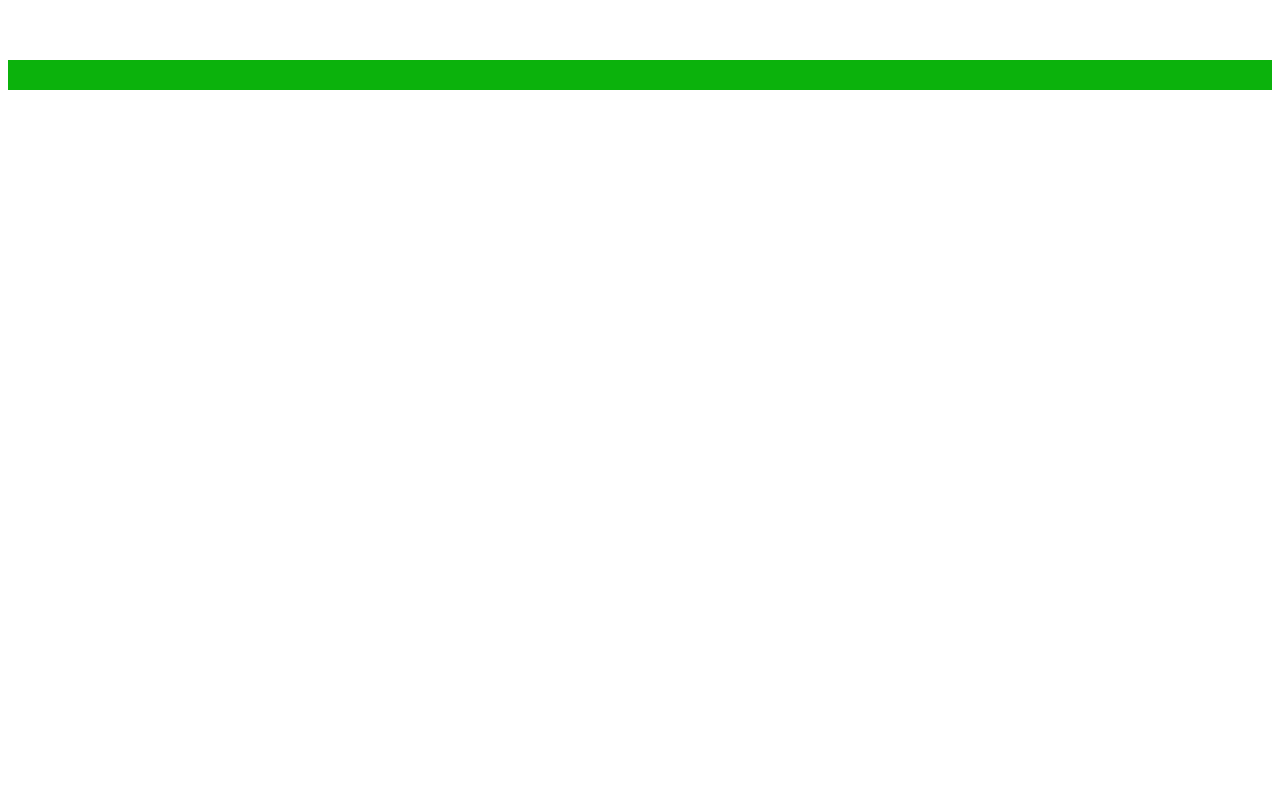
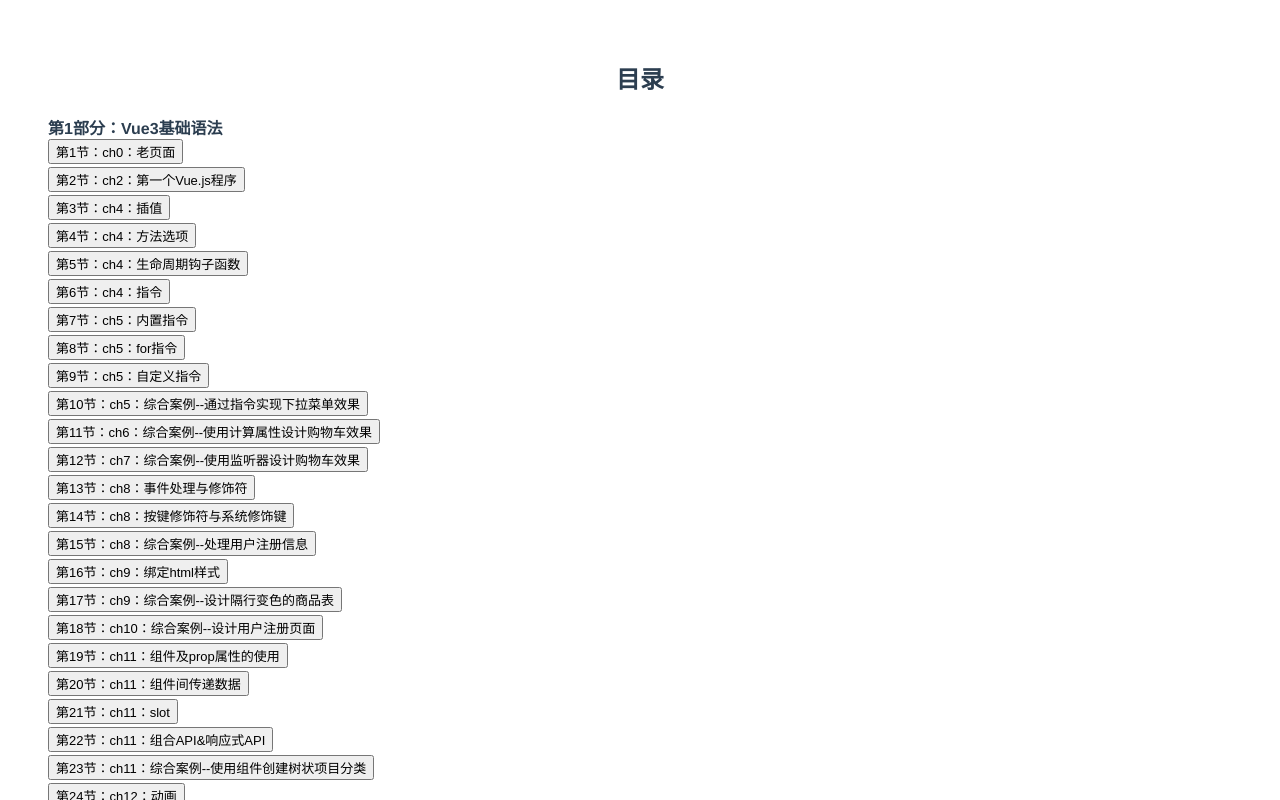
Before and after one commit to lihao19850403/Vue3Demo, a Vue app: page /#/contents/contents_page in a window 1280 px wide. Before the commit this address had no page. Shown: the top 800 px of the page. Built offline with nearby package versions, Linux system fonts and the light colour scheme.

Commit message:
Add contents.

```diff
--- a/src/App.vue
+++ b/src/App.vue
@@ -1,72 +1,13 @@
 <script>
-
-/* Vue3基础语法。 */
-// import index_old from './components/VueBase/index_old'
-// import ch2_welcome from './components/VueBase/ch2_welcome.vue'
-// import ch4_create from './components/VueBase/ch4_create.vue'
-// import ch4_methods from './components/VueBase/ch4_methods.vue'
-// import ch4_lifecycle from './components/VueBase/ch4_lifecycle.vue'
-// import ch4_cmd from './components/VueBase/ch4_cmd.vue'
-// import ch5_cmd_normal from './components/VueBase/ch5_cmd_normal.vue'
-// import ch5_cmd_for from './components/VueBase/ch5_cmd_for.vue'
-// import ch5_cmd_custom from './components/VueBase/ch5_cmd_custom.vue'
-// import ch5_cmd_downpull_menu from './components/VueBase/ch5_cmd_downpull_menu.vue'
-// import ch6_computed from './components/VueBase/ch6_computed.vue'
-// import ch7_watch from './components/VueBase/ch7_watch.vue'
-// import ch8_event_decorations from './components/VueBase/ch8_event_decorations.vue'
-// import ch8_event_keys from './components/VueBase/ch8_event_keys.vue'
-// import ch8_event_userinfo_handler from './components/VueBase/ch8_event_userinfo_handler'
-// import ch9_class_style from './components/VueBase/ch9_class_style'
-// import ch9_shop_list from './components/VueBase/ch9_shop_list'
-// import ch10_user_register from './components/VueBase/ch10_user_register'
-// import ch11_components from './components/VueBase/ch11_components'
-// import ch11_communication from './components/VueBase/ch11_communication'
-// import ch11_slot from './components/VueBase/ch11_slot'
-// import ch11_new_apis from './components/VueBase/ch11_new_apis'
-// import ch11_project_catagory from './components/VueBase/ch11_project_catagory'
-// import ch12_animations from './components/VueBase/ch12_animations'
-// import ch12_list_anim from './components/VueBase/ch12_list_anim'
-// import ch12_index_increment from './components/VueBase/ch12_index_increment'
-// import ch12_downpull_menu_anim from './components/VueBase/ch12_downpull_menu_anim'
-// import ch14_router_base from './components/VueBase/ch14_router_base'
-// import ch14_router_frame from './components/VueBase/ch14_router_frame'
-import ch14_router_params from './components/VueBase/ch14_router_params'
-
+import CONTENTS from "../src/routers/contents.js"
 
 export default {
 	name: 'App',
-  components: {
-	// index_old,
-	// ch2_welcome,
-	// ch4_create,
-	// ch4_methods,
-	// ch4_lifecycle,
-	// ch4_cmd,
-	// ch5_cmd_normal,
-	// ch5_cmd_for,
-	// ch5_cmd_custom,
-	// ch5_cmd_downpull_menu,
-	// ch6_computed,
-	// ch7_watch,
-	// ch8_event_decorations,
-	// ch8_event_keys,
-	// ch8_event_userinfo_handler,
-	// ch9_class_style,
-	// ch9_shop_list,
-	// ch10_user_register,
-	// ch11_components,
-	// ch11_communication,
-	// ch11_slot,
-	// ch11_new_apis,
-	// ch11_project_catagory,
-	// ch12_animations,
-	// ch12_list_anim,
-	// ch12_index_increment,
-	// ch12_downpull_menu_anim,
-	// ch14_router_base,
-	// ch14_router_frame,
-	ch14_router_params
-  }
+	mounted: function() {
+		this.$router.push({
+			path: CONTENTS.toRouters[0].path,
+		});
+	},
 }
 </script>
 
@@ -82,34 +23,5 @@
 </style>
 
 <template>
-  <!-- <index_old></index_old> -->
-  <!-- <ch2_welcome></ch2_welcome> -->
-  <!-- <ch4_create></ch4_create> -->
-  <!-- <ch4_methods></ch4_methods> -->
-  <!-- <ch4_lifecycle></ch4_lifecycle> -->
-  <!-- <ch4_cmd></ch4_cmd> -->
-  <!-- <ch5_cmd_normal></ch5_cmd_normal> -->
-  <!-- <ch5_cmd_for></ch5_cmd_for> -->
-  <!-- <ch5_cmd_custom></ch5_cmd_custom> -->
-  <!-- <ch5_cmd_downpull_menu></ch5_cmd_downpull_menu> -->
-  <!-- <ch6_computed></ch6_computed> -->
-  <!-- <ch7_watch></ch7_watch> -->
-  <!-- <ch8_event_decorations></ch8_event_decorations> -->
-  <!-- <ch8_event_keys></ch8_event_keys> -->
-  <!-- <ch8_event_userinfo_handler></ch8_event_userinfo_handler> -->
-  <!-- <ch9_class_style></ch9_class_style> -->
-  <!-- <ch9_shop_list></ch9_shop_list> -->
-  <!-- <ch10_user_register></ch10_user_register> -->
-  <!-- <ch11_components></ch11_components> -->
-  <!-- <ch11_communication></ch11_communication> -->
-  <!-- <ch11_slot></ch11_slot> -->
-  <!-- <ch11_new_apis></ch11_new_apis> -->
-  <!-- <ch11_project_catagory></ch11_project_catagory> -->
-  <!-- <ch12_animations></ch12_animations> -->
-  <!-- <ch12_list_anim></ch12_list_anim> -->
-  <!-- <ch12_index_increment></ch12_index_increment> -->
-  <!-- <ch12_downpull_menu_anim></ch12_downpull_menu_anim> -->
-  <!-- <ch14_router_base></ch14_router_base> -->
-  <!-- <ch14_router_frame></ch14_router_frame> -->
-  <ch14_router_params></ch14_router_params>
+	<router-view></router-view>
 </template>
--- /dev/null
+++ b/src/components/contents.vue
@@ -0,0 +1,48 @@
+<template>
+	<h2>目录</h2>
+	<ul style="text-align: left;" v-for="(part, index) in contents" :key="part.path">
+		<span style="font-weight: bold;">第{{index+1}}部分：{{part.name}}</span>
+		<li style="list-style-type: none;" v-for="(chapter, index) in part.chapters" :key="chapter.path">
+			<button style="font-size: 13px;margin-bottom: 3px;" @click="nav(chapter.path)">第{{index+1}}节：{{chapter.name}}</button>
+		</li>
+		<br />
+	</ul>
+</template>
+
+<script>
+/* 所有目录。 */
+import CONTENTS from "../routers/contents.js";
+
+export default {
+	name: 'contents_page',
+	props: {
+		ch_title: {
+			type: String,
+			default: "目录"
+		}
+	},
+	data: function() {
+		return {
+			contents: CONTENTS.allInfos
+		};
+	},
+	methods: {
+		nav: function(destPath) {
+			this.$router.push({
+				path: destPath
+			});
+		}
+	}
+}
+</script>
+
+<style scoped>
+#app {
+	font-family: Avenir, Helvetica, Arial, sans-serif;
+	-webkit-font-smoothing: antialiased;
+	-moz-osx-font-smoothing: grayscale;
+	text-align: center;
+	color: #2c3e50;
+	margin-top: 60px;
+}
+</style>
--- a/src/main.js
+++ b/src/main.js
@@ -7,9 +7,12 @@
 import RouterFrame from "./routers/router_frame.js";
 import RouterParams from "./routers/router_params.js";
 
+/* 所有目录。 */
+import CONTENTS from "../src/routers/contents.js"
+
 const Router = VueRouter.createRouter({
 	history: VueRouter.createWebHashHistory(),
-	routes: [...RouterBase, ...RouterFrame, ...RouterParams]
+	routes: [...RouterBase, ...RouterFrame, ...RouterParams, ...CONTENTS.toRouters]
 });
 
 const app = createApp(App);
--- /dev/null
+++ b/src/routers/contents.js
@@ -0,0 +1,105 @@
+/** 章节目录。 */
+import Vue from "vue";
+import * as VueRouter from "vue-router";
+import contents_page from "../components/contents.vue";
+
+/* Vue3基础语法。 */
+import index_old from '../components/VueBase/index_old'
+import ch2_welcome from '../components/VueBase/ch2_welcome.vue'
+import ch4_create from '../components/VueBase/ch4_create.vue'
+import ch4_methods from '../components/VueBase/ch4_methods.vue'
+import ch4_lifecycle from '../components/VueBase/ch4_lifecycle.vue'
+import ch4_cmd from '../components/VueBase/ch4_cmd.vue'
+import ch5_cmd_normal from '../components/VueBase/ch5_cmd_normal.vue'
+import ch5_cmd_for from '../components/VueBase/ch5_cmd_for.vue'
+import ch5_cmd_custom from '../components/VueBase/ch5_cmd_custom.vue'
+import ch5_cmd_downpull_menu from '../components/VueBase/ch5_cmd_downpull_menu.vue'
+import ch6_computed from '../components/VueBase/ch6_computed.vue'
+import ch7_watch from '../components/VueBase/ch7_watch.vue'
+import ch8_event_decorations from '../components/VueBase/ch8_event_decorations.vue'
+import ch8_event_keys from '../components/VueBase/ch8_event_keys.vue'
+import ch8_event_userinfo_handler from '../components/VueBase/ch8_event_userinfo_handler'
+import ch9_class_style from '../components/VueBase/ch9_class_style'
+import ch9_shop_list from '../components/VueBase/ch9_shop_list'
+import ch10_user_register from '../components/VueBase/ch10_user_register'
+import ch11_components from '../components/VueBase/ch11_components'
+import ch11_communication from '../components/VueBase/ch11_communication'
+import ch11_slot from '../components/VueBase/ch11_slot'
+import ch11_new_apis from '../components/VueBase/ch11_new_apis'
+import ch11_project_catagory from '../components/VueBase/ch11_project_catagory'
+import ch12_animations from '../components/VueBase/ch12_animations'
+import ch12_list_anim from '../components/VueBase/ch12_list_anim'
+import ch12_index_increment from '../components/VueBase/ch12_index_increment'
+import ch12_downpull_menu_anim from '../components/VueBase/ch12_downpull_menu_anim'
+import ch14_router_base from '../components/VueBase/ch14_router_base'
+import ch14_router_frame from '../components/VueBase/ch14_router_frame'
+import ch14_router_params from '../components/VueBase/ch14_router_params'
+
+/* 目录根路径。路径格式：/contents/<大章节路径>/<小章节路径>。 */
+const CONTENTS_ROOT = "/contents";
+
+/* 目录正文。 */
+const allInfos = [
+	// Vue3基础语法。
+	generatePart("Vue3基础语法", "vue_base", index_old, ch2_welcome, ch4_create, ch4_methods, ch4_lifecycle, ch4_cmd, ch5_cmd_normal, ch5_cmd_for, ch5_cmd_custom, ch5_cmd_downpull_menu, ch6_computed, ch7_watch, ch8_event_decorations, ch8_event_keys, ch8_event_userinfo_handler, ch9_class_style, ch9_shop_list, ch10_user_register, ch11_components, ch11_communication, ch11_slot, ch11_new_apis, ch11_project_catagory, ch12_animations, ch12_list_anim, ch12_index_increment, ch12_downpull_menu_anim, ch14_router_base, ch14_router_frame, ch14_router_params),
+
+];
+
+//////////////////////////////////////////////////
+
+/* 导出项。 */
+const CONTENTS = {
+	// 目录完整内容。
+	allInfos: allInfos,
+	// 转换成路由。
+	toRouters: transToRouters()
+};
+
+/**
+ * 生成大章节内容。
+ * @param thisPartName 大章节名字。
+ * @param thisPartPath 大章节路径（头尾不带/）。
+ * @param thisChapters 小章节组件列表。
+ * @return 大章节信息。
+ */
+function generatePart(thisPartName, thisPartPath, ...thisChapters) {
+	// 构造小章节数组。
+	let chapters = [];
+	for (let chapter of thisChapters) {
+		chapters.push({
+			name: chapter.props.ch_title.default,
+			path: CONTENTS_ROOT + "/" + thisPartPath + "/" + chapter.name,
+			component: chapter
+		});
+	}
+	// 生成大章节内容。
+	let part = {
+		name: thisPartName,
+		path: CONTENTS_ROOT + "/" + thisPartPath,
+		chapters: chapters
+	};
+	return part;
+}
+
+/**
+ * 输出路由数组。
+ * @return 路由数组。
+ */
+function transToRouters() {
+	let routers = [];
+	routers.push({
+		path: CONTENTS_ROOT + "/" + contents_page.name,
+		component: contents_page
+	});
+	for (let part of allInfos) {
+		for (let chapter of part.chapters) {
+			routers.push({
+				path: chapter.path,
+				component: chapter.component
+			});
+		}
+	}
+	return routers;
+}
+
+export default CONTENTS;
```
Lines whose indentation alone changed are shown as unchanged.
